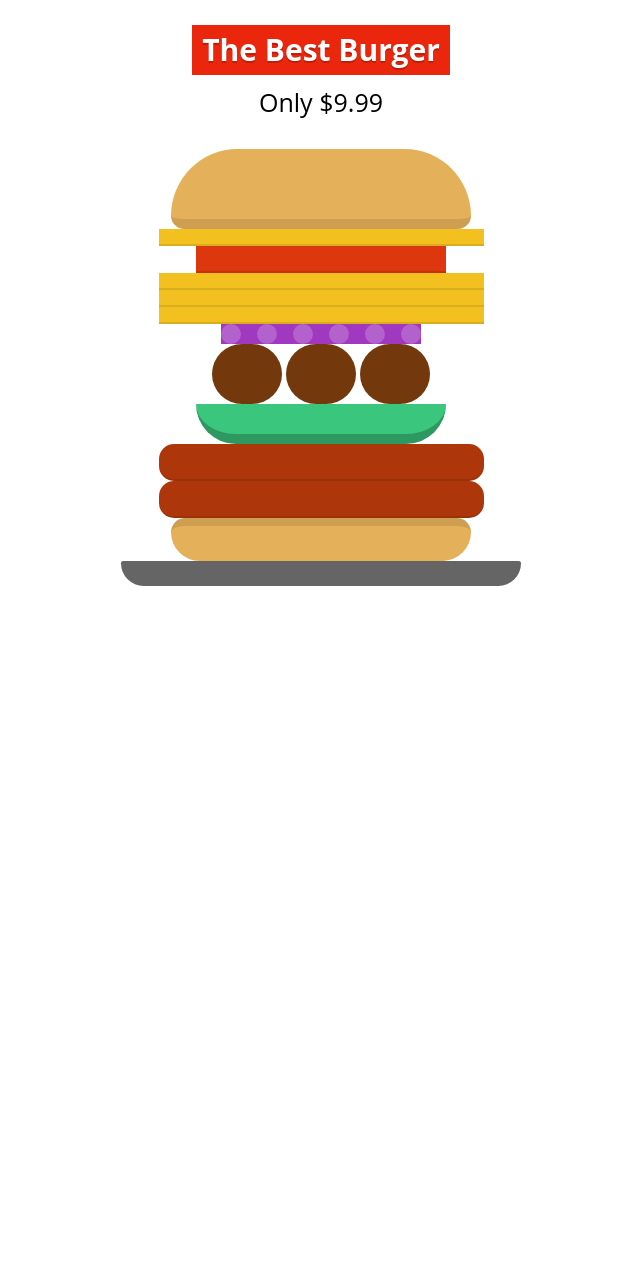
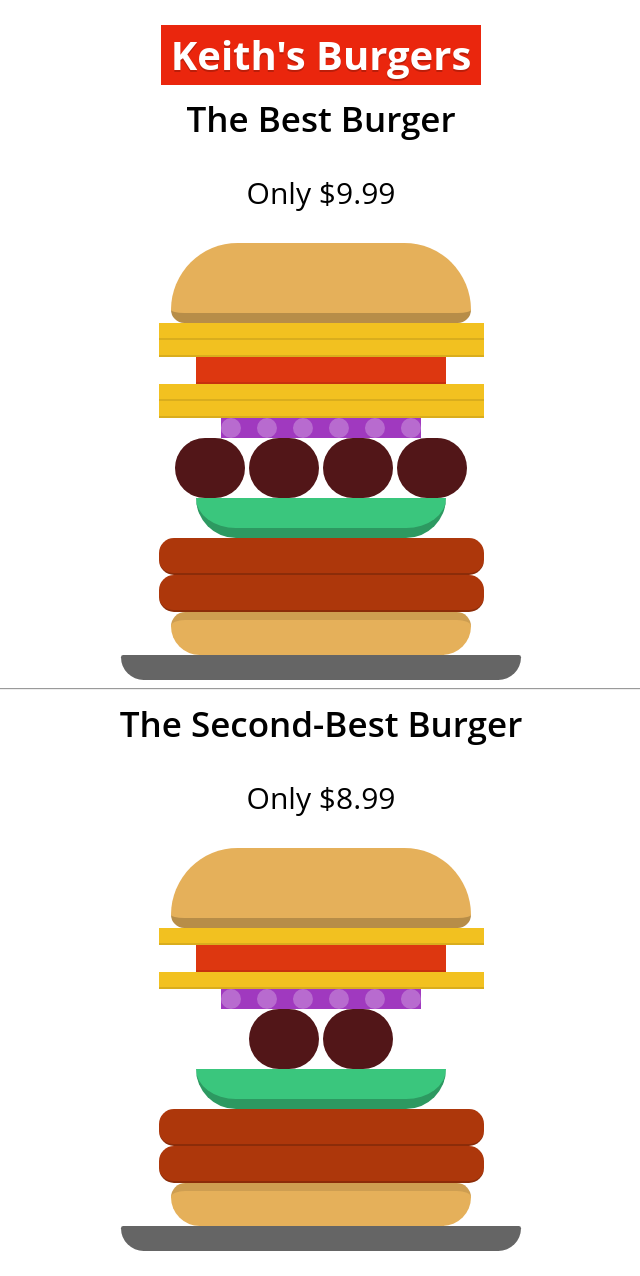
Before and after one commit to rowleykeith26/lab6, a plain HTML site: page index.html in a window 1280 px wide. Shown: the whole page, without its empty margins (319-959 px from the left). Before the commit the page ends 800 px from the top, so only its background shows below. Drawn offline with Linux system fonts and the light colour scheme.

Commit message:
2nd post

```diff
--- a/index.html
+++ b/index.html
@@ -6,8 +6,9 @@
   </head>
   <body>
 
-    <h1>The Best Burger</h1>
-    <h2>Only $9.99</h2>
+      <h1>Keith's Burgers</h1>
+    <h2>The Best Burger</h2>
+    <h3>Only $9.99</h3>
 
     <!--
     Rearrange the elements below to make your own custom burger.
@@ -17,11 +18,12 @@
     <div class="burger">
       <div class="bun-top"></div>
       <div class="cheese"></div>
+      <div class="cheese"></div>
       <div class="tomato"></div>
       <div class="cheese"></div>
       <div class="cheese"></div>
-      <div class="cheese"></div>
       <div class="onion"></div>
+      <div class="meatball"></div>
       <div class="meatball"></div>
       <div class="meatball"></div>
       <div class="meatball"></div>
@@ -32,5 +34,25 @@
       <div class="plate"></div>
     </div>
 
+      <hr>
+
+    <h2>The Second-Best Burger</h2>
+    <h3>Only $8.99</h3>
+      <div class="burger">
+      <div class="bun-top"></div>
+      <div class="cheese"></div>
+      <div class="tomato"></div>
+      <div class="cheese"></div>
+      <div class="onion"></div>
+      <div class="meatball"></div>
+      <div class="meatball"></div>
+      <div class="pickle"></div>
+      <div class="patty"></div>
+      <div class="patty"></div>
+      <div class="bun-bottom"></div>
+      <div class="plate"></div>
+    </div>
+
+
   </body>
 </html>
--- a/ingredients.css
+++ b/ingredients.css
@@ -6,7 +6,7 @@
   width: 60%;
   background: #e5b05a;
   border-radius: 100px 100px 20px 20px;
-  border-bottom: solid 10px rgba(0,0,0,.1);
+  border-bottom: solid 10px rgba(0,0,0,.2);
 }
 
 .cheese {
@@ -26,7 +26,7 @@
 .meatball {
   height: 60px;
   width: 70px;
-  background: #74380d;
+  background: #521618;
   border-radius: 50px;
   display: inline-block;
   vertical-align: top;
@@ -37,7 +37,7 @@
   width: 65%;
   background: #ad370b;
   border-radius: 15px;
-  border-bottom: solid 2px rgba(0,0,0,.1);
+  border-bottom: solid 2px rgba(0,0,0,.2);
 }
 
 .pickle {
@@ -51,7 +51,7 @@
 .onion {
   width: 40%;
   background-color: #a039bf;
-  border-top: dotted 20px rgba(255,255,255,.2);
+  border-top: dotted 20px rgba(255,255,255,.25);
 }
 
 .bun-bottom {
--- a/style.css
+++ b/style.css
@@ -10,7 +10,7 @@ body {
 }
 
 h1 {
-  font-size: 30px;
+  font-size: 40px;
   text-align: center;
   margin: 0;
   padding: 5px 0;
@@ -25,9 +25,14 @@ h1 {
 
 h2 {
   text-align: center;
-  font-size: 25px;
-  font-weight: 400;
+  font-size: 35px;
+  font-weight: 600;
   margin: 10px 0 30px 0;
+}
+
+h3 {
+    font-size: 30px;
+    font-weight: 450;
 }
 
 /* Set the maximum width of your burger */
```
